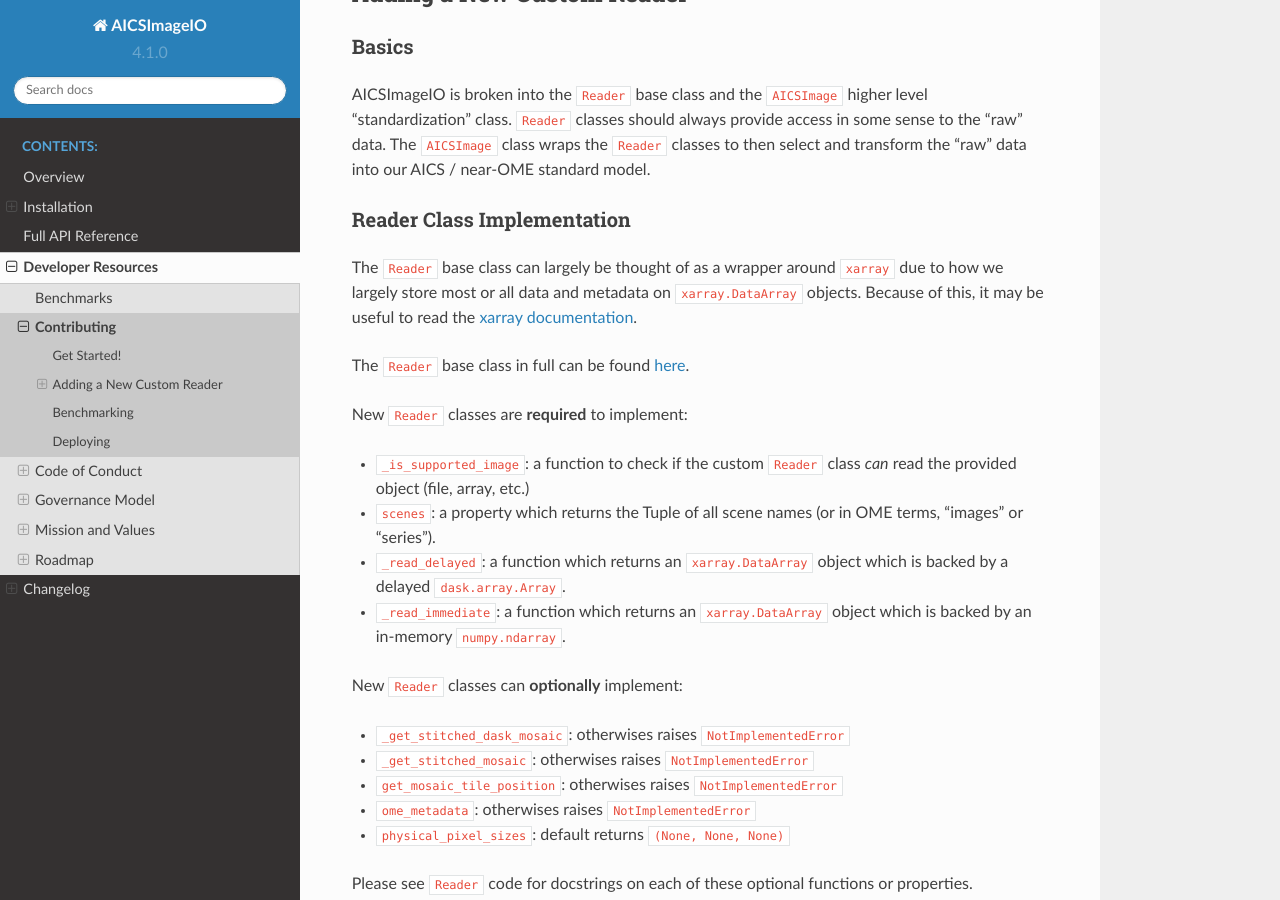
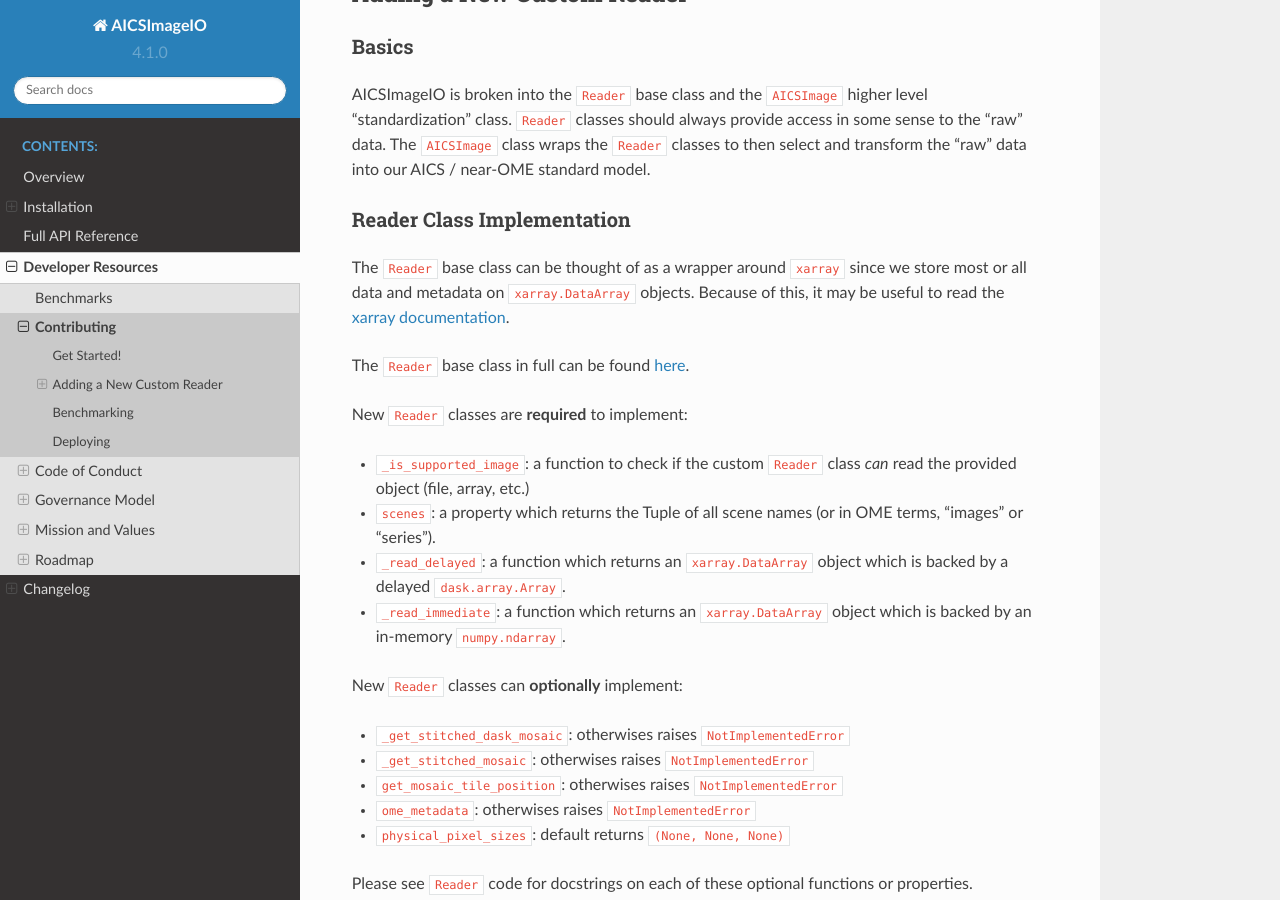
Before and after one commit to AllenCellModeling/aicsimageio, a Sphinx documentation site: the page built from docs/CONTRIBUTING.md, in a window 1280 px wide and 900 px high, scrolled down 1558 px. Built offline with Sphinx 7.4.7 and the Read the Docs theme 2.0.0, drawn with Linux system fonts in a browser that asks for light colours; pages that are not in the unit, such as notebooks, are missing from menus.

Commit message:
Change xarray storage explanation
Co-authored-by: Madison Swain-Bowden <bowdenm@spu.edu>

```diff
--- a/docs/CONTRIBUTING.md
+++ b/docs/CONTRIBUTING.md
@@ -69,8 +69,8 @@ AICS / near-OME standard model.
 
 ### Reader Class Implementation
 
-The `Reader` base class can largely be thought of as a wrapper around
-`xarray` due to how we largely store most or all data and metadata on
+The `Reader` base class can be thought of as a wrapper around
+`xarray` since we store most or all data and metadata on
 `xarray.DataArray` objects.
 Because of this, it may be useful to read the
 [xarray documentation](http://xarray.pydata.org/en/stable/).
```
